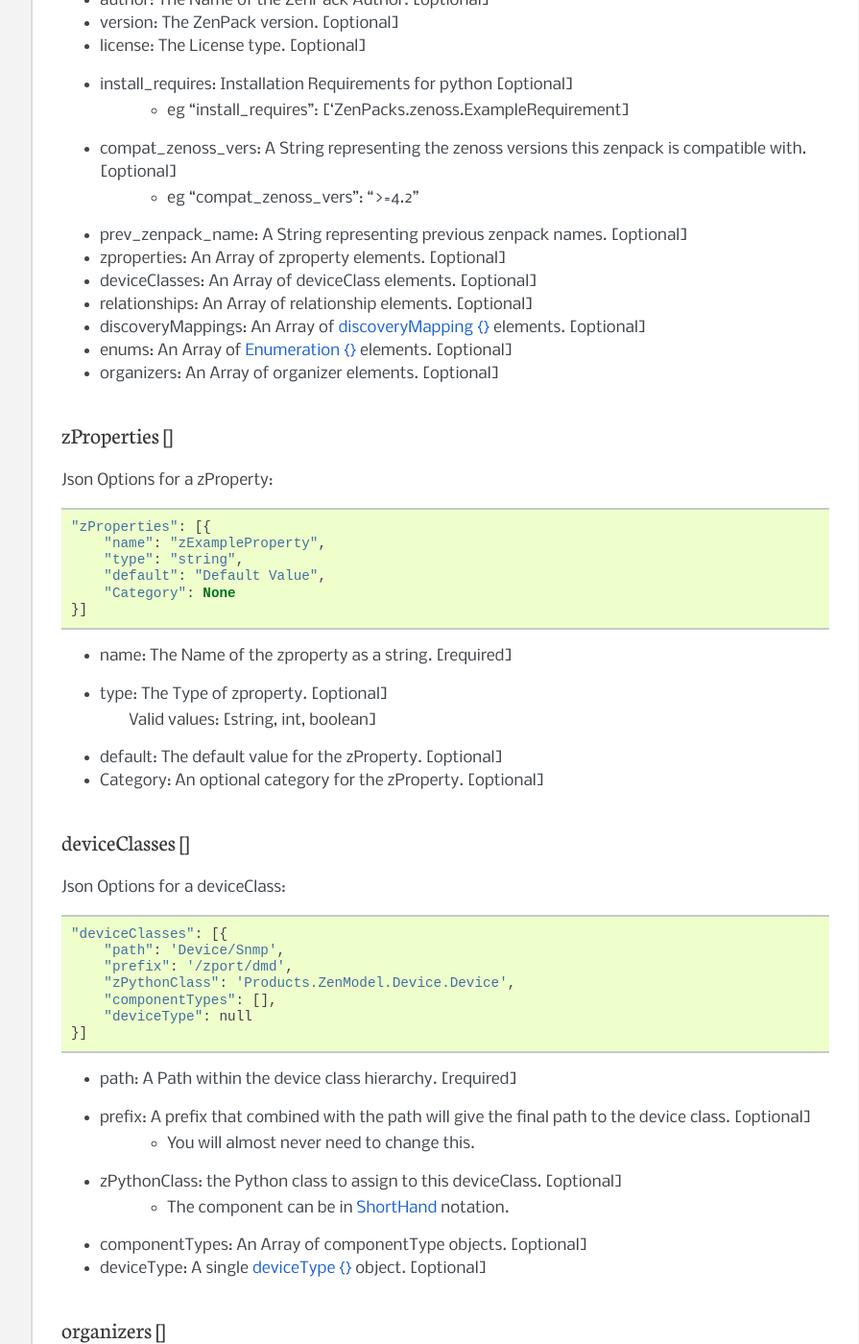
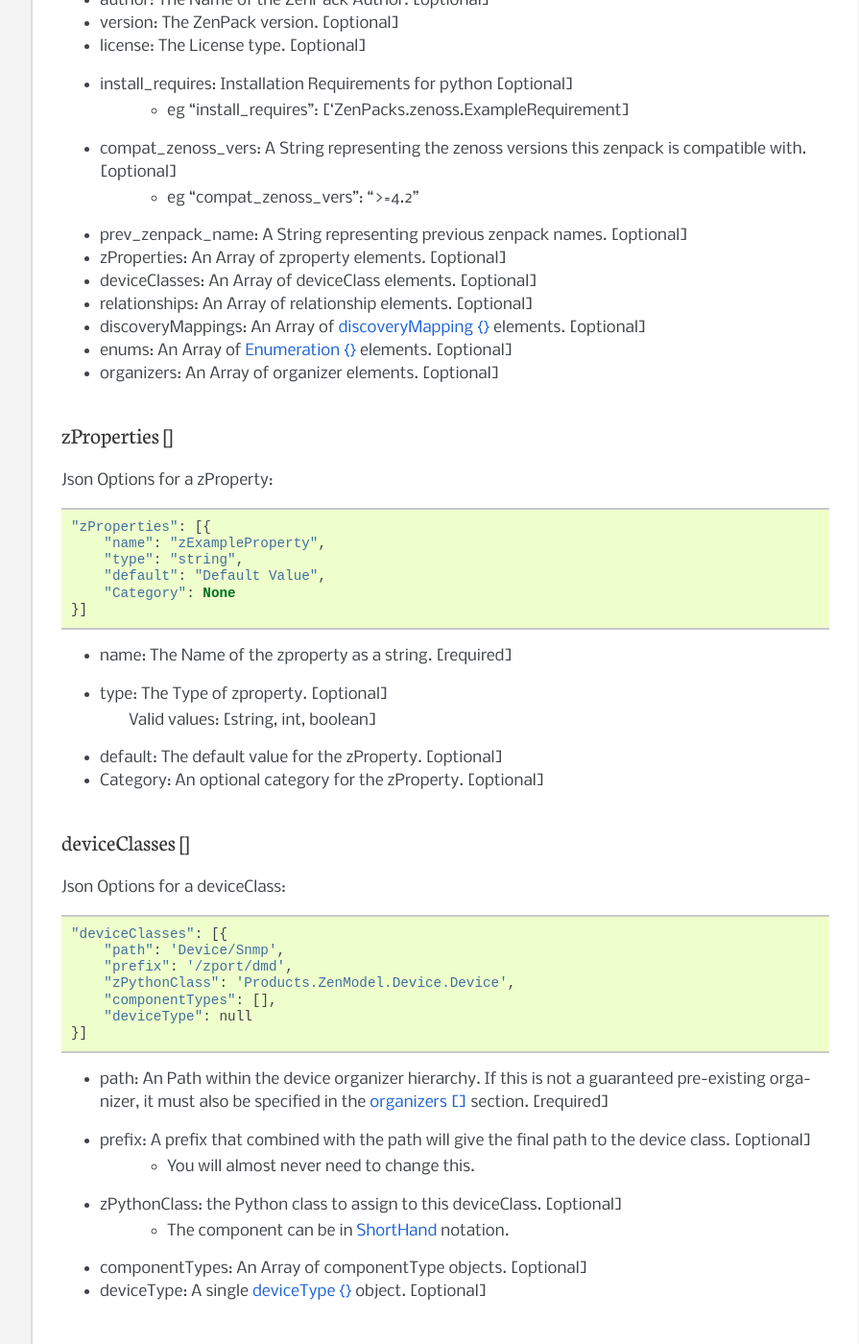
Before and after one commit to zenoss/ZenPackGenerator, a Sphinx documentation site: the page built from docs/jsonformat.rst, in a window 1280 px wide and 1400 px high, scrolled down 1261 px. Shown: the whole window at 96% size, without its empty margins (273-1168 px from the left). Built offline with Sphinx 7.4.7, drawn with Linux system fonts in a browser that asks for light colours; some of the changed text lies outside the part shown.

Commit message:
Documentation fixes

```diff
--- a/docs/jsonformat.rst
+++ b/docs/jsonformat.rst
@@ -24,7 +24,7 @@
       "organizers": [],
       "zProperties": [],
       "deviceClasses": [],
-      "relationships": [].
+      "relationships": [],
       "discoveryMappings": [],
       "enums": []
     }
@@ -38,7 +38,7 @@
 * compat_zenoss_vers: A String representing the zenoss versions this zenpack is compatible with. [optional]
     * eg "compat_zenoss_vers": ">=4.2"
 * prev_zenpack_name: A String representing previous zenpack names. [optional]
-* zproperties: An Array of :ref:`zproperty` elements. [optional]
+* zProperties: An Array of :ref:`zproperty` elements. [optional]
 * deviceClasses: An Array of :ref:`deviceClass` elements. [optional]
 * relationships: An Array of :ref:`relationship` elements. [optional]
 * discoveryMappings: An Array of :ref:`discoveryMapping` elements. [optional]
@@ -81,7 +81,7 @@
     }]
 
 
-* path: A Path within the device class hierarchy. [required]
+* path: An Path within the device organizer hierarchy.  If this is not a guaranteed pre-existing organizer, it must also be specified in the :ref:`organizers` section. [required]
 * prefix: A prefix that combined with the path will give the final path to the device class. [optional]
     * You will almost never need to change this.
 
@@ -103,7 +103,7 @@
         "properties": [{
             "name": "zPingMonitorIgnore",
             "type": "boolean",
-            "value": "True"
+            "value": True
         }, {
             "name": "zDeviceTemplates",
             "type": "lines",
@@ -132,7 +132,7 @@
         "componentA": "VirtualServer",
         "componentB": "Service",
         "type": "M-M",
-        "contained": false
+        "contained": False
     }, {
         "componentA": "HardDrive",
         "componentB": "TemperatureSensor",
@@ -169,7 +169,7 @@
         "panelSortDirection": "asc",
         "device": False,
         "type": "1-M",
-        "contained": "False",
+        "contained": False,
         "properties": [],
         "componentTypes": [],
         "impacts": [],
```
